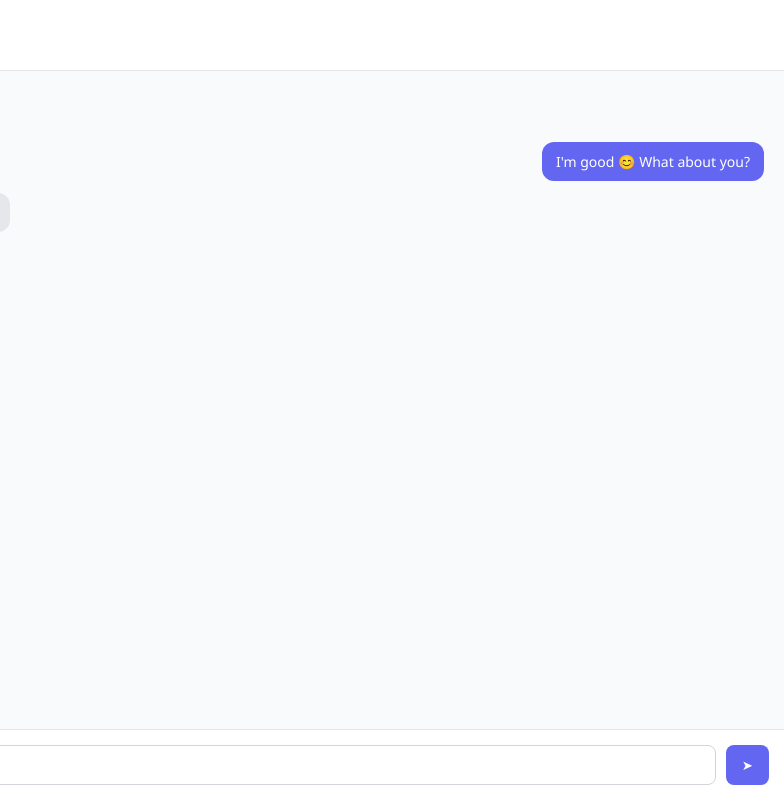
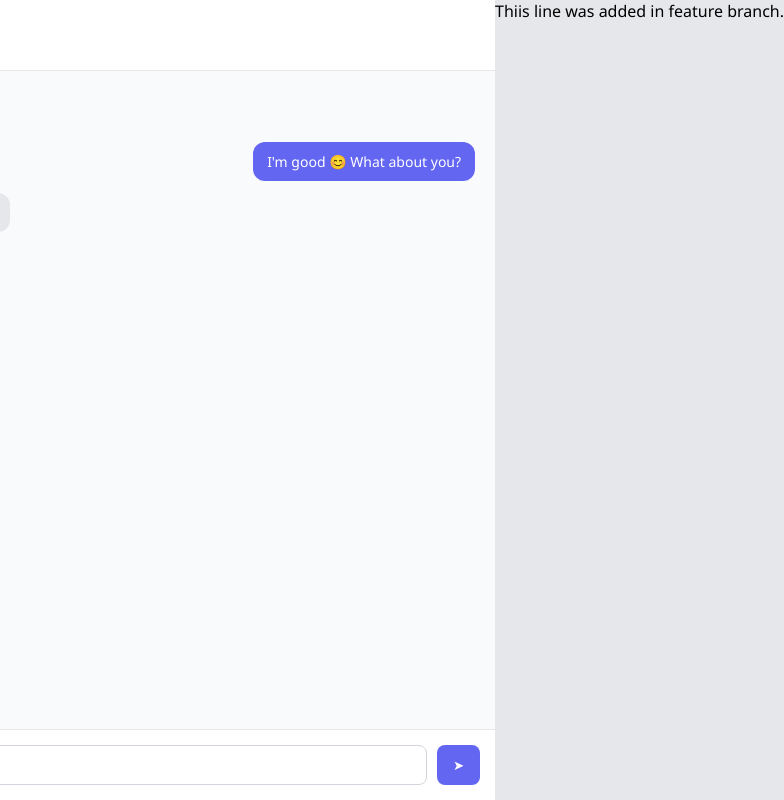
Before and after one commit to RAHULC777/Chat-UI, a plain HTML site: page index.html in a window 1280 px wide. Shown: the full height of the page, 496-1280 px from the left. Drawn offline with Linux system fonts and the light colour scheme.

Commit message:
Add comment about feature branch line addition
Added a comment indicating the line was added in the feature branch.

```diff
--- a/index.html
+++ b/index.html
@@ -48,7 +48,7 @@
       <button>➤</button>
     </footer>
   </main>
-
+Thiis line was added in feature branch.
 </div>
 
 </body>
```
